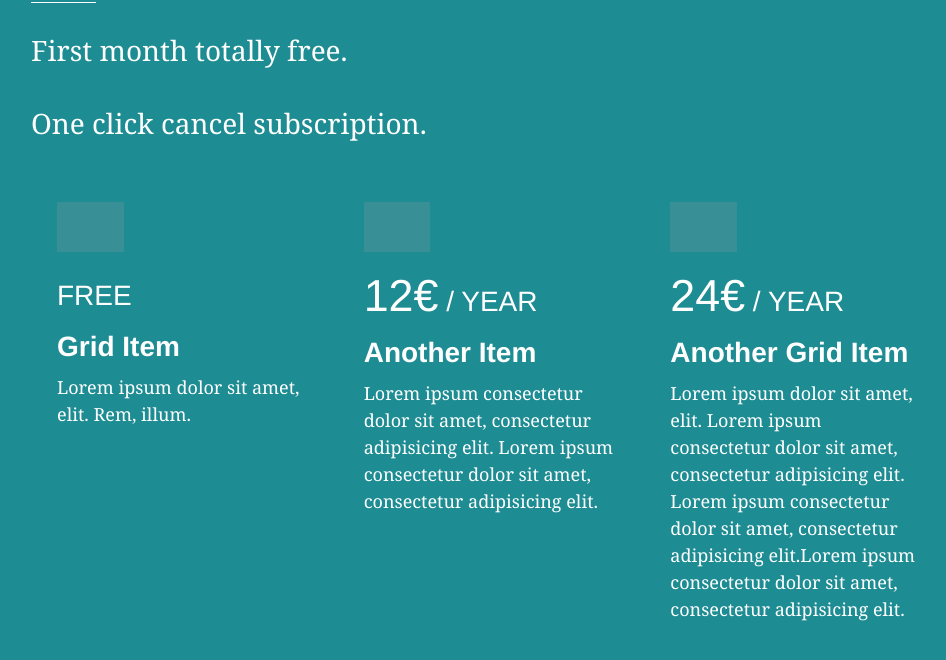
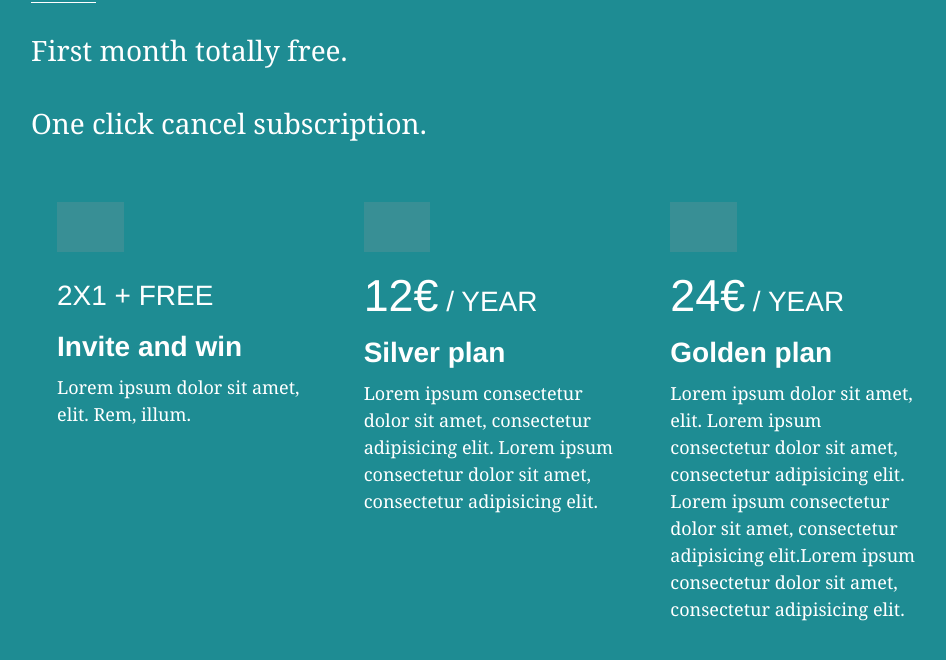
Before and after one commit to valencia-io/valencia-io, a Jekyll site: the page built from index.html, in a window 1280 px wide and 900 px high, scrolled down 5948 px, cut to the strip 0-660 px from the top of the window. Shown: the whole strip, without its empty margins (149-1095 px from the left). Built offline with Jekyll 4.4.1, drawn with Linux system fonts in a browser that asks for light colours; grey boxes are pictures that could not be loaded.

Commit message:
new pricing plans

```diff
--- a/index.html
+++ b/index.html
@@ -96,20 +96,20 @@ layout: home
         <div class="grid-items-lines">
             <a href="javascript:void(0)" class="grid-item">
                 <img src="https://raw.githubusercontent.com/thoughtbot/refills/master/source/images/placeholder_logo_1_dark.png" alt="">
-                <h3>Free</h3>
-                <h1>Grid Item</h1>
+                <h3>2x1 + Free</h3>
+                <h1>Invite and win</h1>
                 <p>Lorem ipsum dolor sit amet, elit. Rem, illum.</p>
             </a>
             <a href="javascript:void(0)" class="grid-item">
                 <img src="https://raw.githubusercontent.com/thoughtbot/refills/master/source/images/placeholder_logo_3_dark.png" alt="">
                 <h3><span class="price">12€</span> / year</h3>
-                <h1>Another Item</h1>
+                <h1>Silver plan</h1>
                 <p>Lorem ipsum consectetur dolor sit amet, consectetur adipisicing elit. Lorem ipsum consectetur dolor sit amet, consectetur adipisicing elit.</p>
             </a>
             <a href="javascript:void(0)" class="grid-item">
                 <img src="https://raw.githubusercontent.com/thoughtbot/refills/master/source/images/placeholder_logo_2_dark.png" alt="">
                 <h3><span class="price">24€</span> / year</h3>
-                <h1>Another Grid Item</h1>
+                <h1>Golden plan</h1>
                 <p>Lorem ipsum dolor sit amet, elit. Lorem ipsum consectetur dolor sit amet, consectetur adipisicing elit. Lorem ipsum consectetur dolor sit amet, consectetur adipisicing elit.Lorem ipsum consectetur dolor sit amet, consectetur adipisicing elit. </p>
             </a>
         </div>
```
